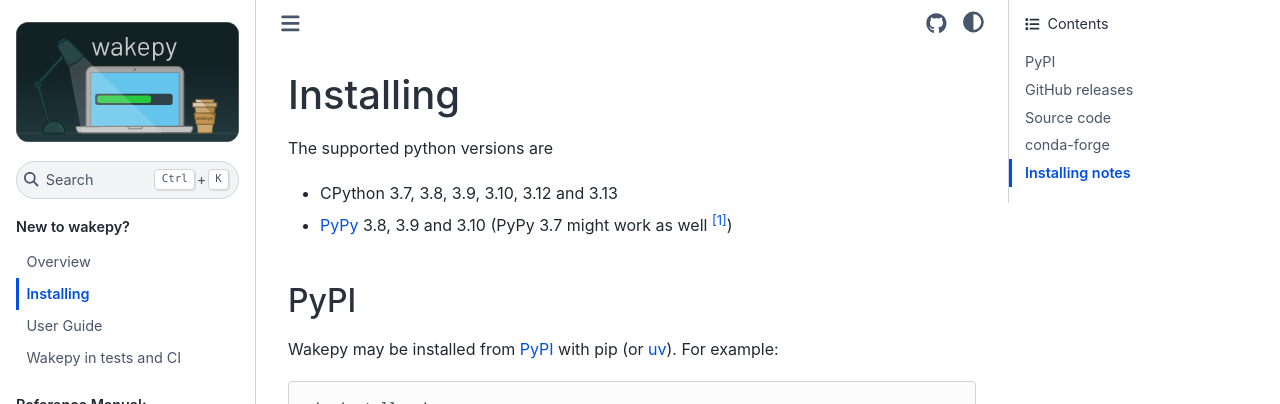
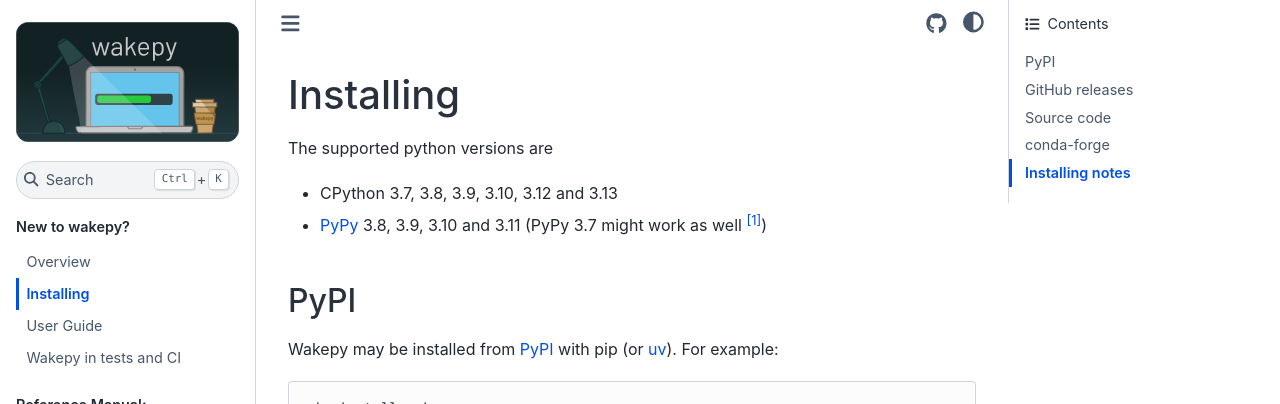
Before and after one commit to fohrloop/wakepy, a Sphinx documentation site: the page built from docs/source/installing.md, in a window 1280 px wide and 900 px high. Shown: the top 404 px of the window. Built offline with Sphinx 7.4.7 and the Sphinx Book theme 1.1.4, drawn with Linux system fonts in a browser that asks for light colours; the version number could not be read and is left out.

Commit message:
update docs

```diff
--- a/docs/source/installing.md
+++ b/docs/source/installing.md
@@ -3,7 +3,7 @@
 The supported python versions are
 
 - CPython 3.7, 3.8, 3.9, 3.10, 3.12 and 3.13
-- [PyPy](https://pypy.org/) 3.8, 3.9 and 3.10 (PyPy 3.7 might work as well [^pypy37])
+- [PyPy](https://pypy.org/) 3.8, 3.9, 3.10 and 3.11 (PyPy 3.7 might work as well [^pypy37])
 
 [^pypy37]: The PyPy 3.7 also passes unit tests but cannot be used with mypy, so it's not officially supported. See: [this comment in wakepy/#393](https://github.com/fohrloop/wakepy/pull/393#issuecomment-2362974437)
 
```
Also changed, not shown: README.md (+1 -1 lines).
